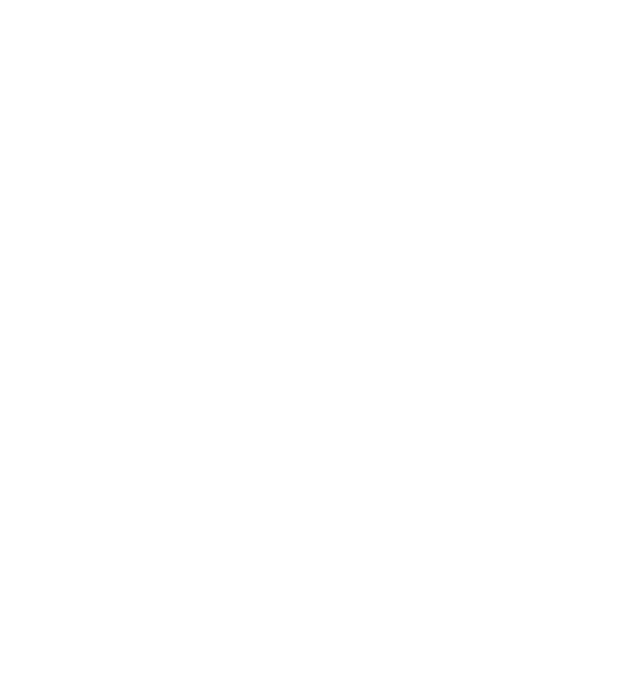
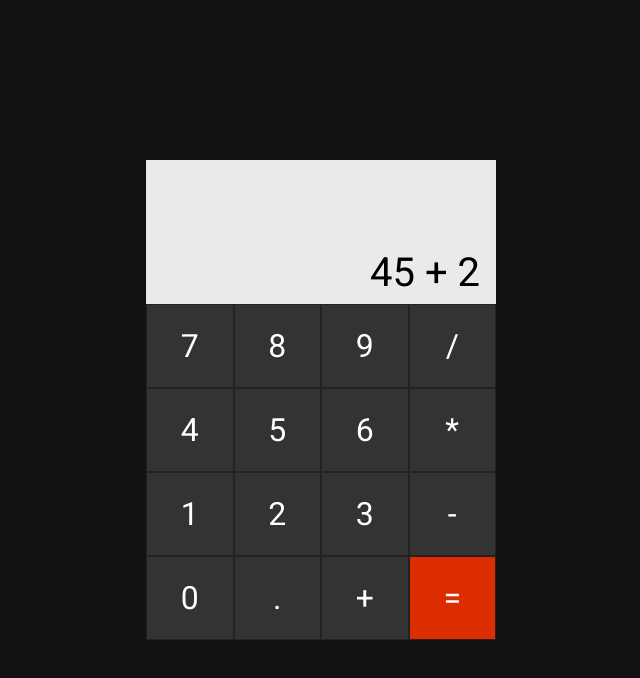
Before and after one commit to TahraouiMustapha/Calculator, a plain HTML site: page index.html in a window 1280 px wide. Shown: the whole page, without its empty margins (319-959 px from the left). Drawn offline with Linux system fonts and the light colour scheme.

Commit message:
Create a basic HTML calculator and styling it

```diff
--- a/index.html
+++ b/index.html
@@ -4,9 +4,35 @@
     <meta charset="UTF-8">
     <meta name="viewport" content="width=device-width, initial-scale=1.0">
     <title>Calculator | The Odin Project</title>
+    <link rel="stylesheet" href="style.css">
     <script src="script.js" defer></script>
 </head>
 <body>
+    <section class="calculator">
+        <div class="screen">
+            <h3>45 + 2</h3>
+        </div>
+        <div class="buttons">
+            <div>7</div>
+            <div>8</div>
+            <div>9</div>
+            <div>/</div>
+            <div>4</div>
+            <div>5</div>
+            <div>6</div>
+            <div>*</div>
+            <div>1</div>
+            <div>2</div>
+            <div>3</div>
+            <div>-</div>
+            <div>0</div>
+            <div>.</div>
+            <div>+</div>
+            <div id="equal">=</div>
+        </div>
+
+
+    </section>
 
 </body>
 </html>
--- /dev/null
+++ b/style.css
@@ -0,0 +1,62 @@
+@import url('https://fonts.googleapis.com/css2?family=Roboto:ital,wght@0,100;0,300;0,400;0,500;0,700;0,900;1,100;1,300;1,400;1,500;1,700;1,900&display=swap');
+
+*{
+    margin: 0;
+    font-family: "Roboto", sans-serif;
+}
+
+body{
+    width:100%;
+    height:100vh;
+    background-color: #111;
+    display: flex;
+    justify-content: center;
+    align-items: center;
+}
+
+.calculator{
+    background-color: #444;
+    width:350px;
+    height:60vh;
+    display: flex;
+    flex-direction: column;
+}
+
+.screen{
+    background-color: #ebeaea;
+    height: 30%;
+    display: flex;
+    justify-content: flex-end;
+    align-items: flex-end;
+}
+.screen h3{
+    padding:8px 16px;
+    font-size: 40px;
+    font-weight: 400;
+}
+
+.buttons{
+    flex-grow: 1;
+    display: flex;
+    flex-wrap: wrap;
+
+}
+
+.buttons div{
+    background-color: #333;
+    width:calc(100% / 4);
+    height: calc(100% / 4);
+    border:1px solid #222;
+    box-sizing: border-box;
+    color:white;
+
+    display: flex;
+    align-items: center;
+    justify-content: center;
+    font-size: 32px;
+    cursor:pointer;
+}
+
+#equal{
+    background-color:#dd2d00 ;
+}
```
